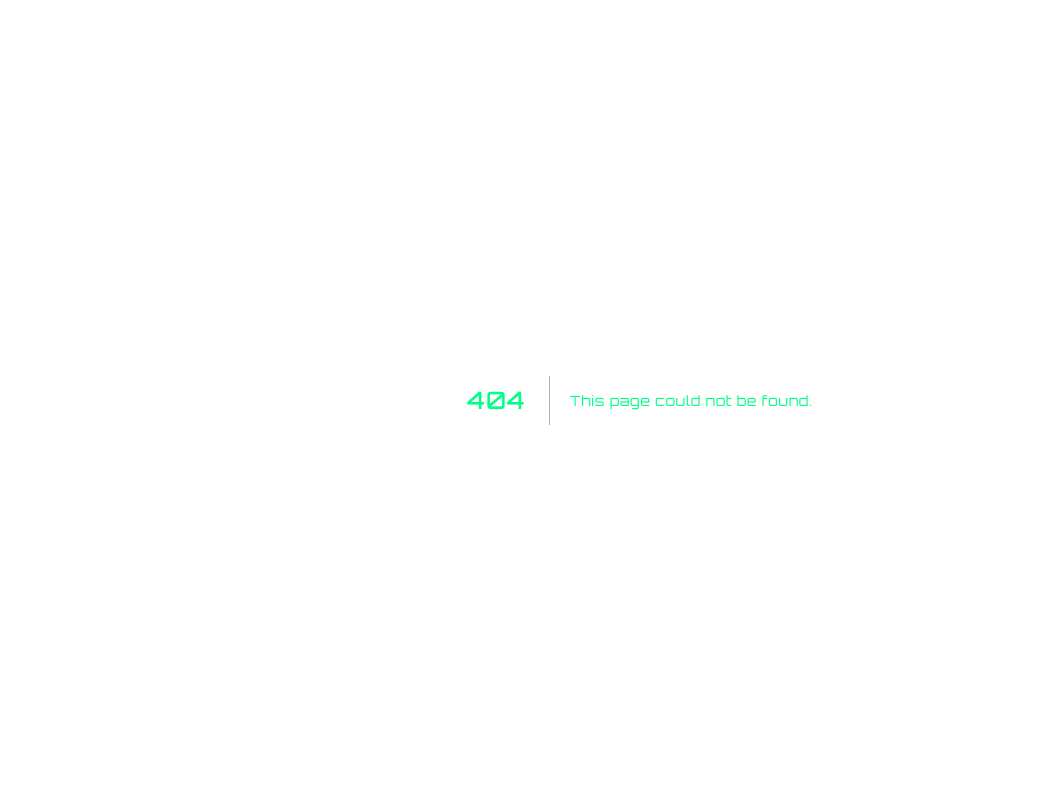
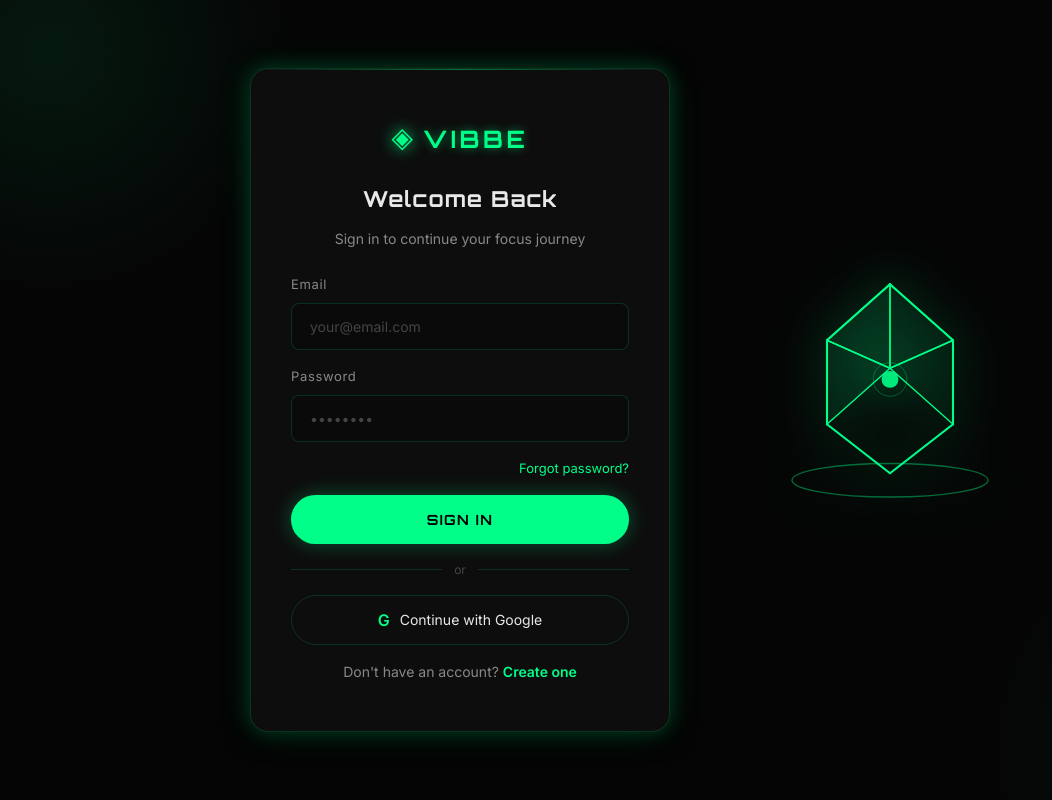
Before and after one commit to WithRae/vibbe, a Next.js app in the folder frontend/: page /login in a window 1280 px wide. Before the commit this address had no page. Shown: the whole page, without its empty margins (0-1052 px from the left). Built offline with nearby package versions, Linux system fonts and the light colour scheme.

Commit message:
YOUR MESSAGE HERE

```diff
--- /dev/null
+++ b/frontend/src/app/login/login.module.css
@@ -0,0 +1,275 @@
+/* ── MAIN ── */
+.main {
+  min-height: 100vh;
+  background: var(--bg-primary);
+  display: flex;
+  align-items: center;
+  justify-content: center;
+  gap: 80px;
+  padding: 40px;
+  position: relative;
+  overflow: hidden;
+}
+
+/* ── BACKGROUND GLOWS ── */
+.bgGlow1 {
+  position: absolute;
+  top: -200px;
+  left: -200px;
+  width: 500px;
+  height: 500px;
+  background: radial-gradient(circle, rgba(0, 255, 136, 0.08) 0%, transparent 70%);
+  pointer-events: none;
+}
+
+.bgGlow2 {
+  position: absolute;
+  bottom: -200px;
+  right: -200px;
+  width: 500px;
+  height: 500px;
+  background: radial-gradient(circle, rgba(0, 255, 136, 0.06) 0%, transparent 70%);
+  pointer-events: none;
+}
+
+/* ── CARD ── */
+.card {
+  background: var(--bg-card);
+  border: 1px solid var(--border-card);
+  border-radius: var(--radius-card);
+  padding: 48px 40px;
+  width: 100%;
+  max-width: 420px;
+  display: flex;
+  flex-direction: column;
+  align-items: center;
+  gap: 16px;
+  box-shadow: var(--shadow-neon);
+  position: relative;
+  z-index: 1;
+}
+
+.card::before {
+  content: '';
+  position: absolute;
+  top: 0;
+  left: 0;
+  right: 0;
+  height: 1px;
+  background: linear-gradient(90deg, transparent, var(--neon-green), transparent);
+  opacity: 0.4;
+  border-radius: var(--radius-card) var(--radius-card) 0 0;
+}
+
+/* ── LOGO ── */
+.logo {
+  display: flex;
+  align-items: center;
+  gap: 10px;
+  margin-bottom: 8px;
+}
+
+.logoIcon {
+  color: var(--neon-green);
+  font-size: 28px;
+  filter: drop-shadow(0 0 8px var(--neon-green));
+}
+
+.logoText {
+  font-family: var(--font-display);
+  font-size: 24px;
+  font-weight: 700;
+  color: var(--neon-green);
+  letter-spacing: 0.15em;
+  text-shadow: 0 0 10px rgba(0, 255, 136, 0.5);
+}
+
+/* ── TITLE ── */
+.title {
+  font-family: var(--font-display);
+  font-size: 22px;
+  color: var(--text-primary);
+  letter-spacing: 0.05em;
+  text-align: center;
+}
+
+.subtitle {
+  font-family: var(--font-ui);
+  font-size: 14px;
+  color: var(--text-secondary);
+  text-align: center;
+  margin-bottom: 8px;
+}
+/* ── FORM ── */
+.form {
+  width: 100%;
+  display: flex;
+  flex-direction: column;
+  gap: 16px;
+}
+
+.inputGroup {
+  display: flex;
+  flex-direction: column;
+  gap: 8px;
+}
+
+.label {
+  font-family: var(--font-ui);
+  font-size: 13px;
+  color: var(--text-secondary);
+  letter-spacing: 0.05em;
+}
+
+.input {
+  width: 100%;
+  padding: 14px 18px;
+  background: var(--bg-secondary);
+  border: 1px solid var(--border-card);
+  border-radius: var(--radius-sm);
+  color: var(--text-primary);
+  font-family: var(--font-ui);
+  font-size: 14px;
+  transition: var(--transition);
+  outline: none;
+}
+
+.input:focus {
+  border-color: var(--neon-green);
+  box-shadow: 0 0 10px rgba(0, 255, 136, 0.2);
+}
+
+.input::placeholder {
+  color: var(--text-muted);
+}
+
+.forgotRow {
+  display: flex;
+  justify-content: flex-end;
+}
+
+.forgotLink {
+  font-family: var(--font-ui);
+  font-size: 13px;
+  color: var(--neon-green);
+  transition: var(--transition);
+}
+
+.forgotLink:hover {
+  text-shadow: 0 0 8px rgba(0, 255, 136, 0.6);
+}
+
+/* ── LOGIN BUTTON ── */
+.loginBtn {
+  width: 100%;
+  padding: 16px;
+  background: var(--neon-green);
+  color: #000;
+  font-family: var(--font-display);
+  font-weight: 700;
+  font-size: 14px;
+  letter-spacing: 0.1em;
+  text-transform: uppercase;
+  border: none;
+  border-radius: var(--radius-btn);
+  cursor: pointer;
+  transition: var(--transition);
+  box-shadow: 0 0 20px rgba(0, 255, 136, 0.3);
+}
+
+.loginBtn:hover {
+  background: #fff;
+  box-shadow: var(--shadow-neon-strong);
+}
+
+/* ── DIVIDER ── */
+.divider {
+  display: flex;
+  align-items: center;
+  gap: 12px;
+}
+
+.dividerLine {
+  flex: 1;
+  height: 1px;
+  background: var(--border-card);
+}
+
+.dividerText {
+  font-family: var(--font-ui);
+  font-size: 12px;
+  color: var(--text-muted);
+}
+
+/* ── GOOGLE BUTTON ── */
+.googleBtn {
+  width: 100%;
+  padding: 14px;
+  background: transparent;
+  color: var(--text-primary);
+  font-family: var(--font-ui);
+  font-size: 14px;
+  border: 1px solid var(--border-card);
+  border-radius: var(--radius-btn);
+  cursor: pointer;
+  transition: var(--transition);
+  display: flex;
+  align-items: center;
+  justify-content: center;
+  gap: 10px;
+}
+
+.googleBtn:hover {
+  border-color: var(--neon-green);
+  box-shadow: 0 0 10px rgba(0, 255, 136, 0.2);
+}
+
+.googleBtn span {
+  font-weight: 700;
+  color: var(--neon-green);
+  font-size: 16px;
+}
+
+/* ── REGISTER TEXT ── */
+.registerText {
+  font-family: var(--font-ui);
+  font-size: 14px;
+  color: var(--text-secondary);
+  text-align: center;
+}
+
+.registerLink {
+  color: var(--neon-green);
+  font-weight: 600;
+  transition: var(--transition);
+}
+
+.registerLink:hover {
+  text-shadow: 0 0 8px rgba(0, 255, 136, 0.6);
+}
+
+/* ── AVATAR ── */
+.avatarWrapper {
+  width: 280px;
+  height: 280px;
+  display: flex;
+  align-items: center;
+  justify-content: center;
+}
+
+.avatarSvg {
+  width: 100%;
+  height: 100%;
+}
+
+/* ── RESPONSIVE ── */
+@media (max-width: 768px) {
+  .main {
+    flex-direction: column;
+    gap: 40px;
+  }
+  .avatarWrapper {
+    width: 180px;
+    height: 180px;
+  }
+}
--- /dev/null
+++ b/frontend/src/app/login/page.tsx
@@ -0,0 +1,132 @@
+'use client';
+
+import { useState } from 'react';
+import { motion } from 'framer-motion';
+import styles from './login.module.css';
+
+export default function LoginPage() {
+  const [email, setEmail] = useState('');
+  const [password, setPassword] = useState('');
+
+  const handleLogin = (e: React.FormEvent) => {
+    e.preventDefault();
+    console.log('Login:', email, password);
+  };
+
+  return (
+    <main className={styles.main}>
+
+      {/* Background glow effects */}
+      <div className={styles.bgGlow1}></div>
+      <div className={styles.bgGlow2}></div>
+
+      <motion.div
+        className={styles.card}
+        initial={{ opacity: 0, y: 40 }}
+        animate={{ opacity: 1, y: 0 }}
+        transition={{ duration: 0.6 }}
+      >
+        {/* Logo */}
+        <div className={styles.logo}>
+          <span className={styles.logoIcon}>◈</span>
+          <span className={styles.logoText}>VIBBE</span>
+        </div>
+
+        <h1 className={styles.title}>Welcome Back</h1>
+        <p className={styles.subtitle}>Sign in to continue your focus journey</p>
+
+        {/* Form */}
+        <div className={styles.form}>
+          <div className={styles.inputGroup}>
+            <label className={styles.label}>Email</label>
+            <input
+              type="email"
+              className={styles.input}
+              placeholder="your@email.com"
+              value={email}
+              onChange={(e) => setEmail(e.target.value)}
+            />
+          </div>
+
+          <div className={styles.inputGroup}>
+            <label className={styles.label}>Password</label>
+            <input
+              type="password"
+              className={styles.input}
+              placeholder="••••••••"
+              value={password}
+              onChange={(e) => setPassword(e.target.value)}
+            />
+          </div>
+
+          <div className={styles.forgotRow}>
+            <a href="#" className={styles.forgotLink}>Forgot password?</a>
+          </div>
+
+          <motion.button
+            className={styles.loginBtn}
+            onClick={handleLogin}
+            whileHover={{ scale: 1.02 }}
+            whileTap={{ scale: 0.98 }}
+          >
+            Sign In
+          </motion.button>
+
+          <div className={styles.divider}>
+            <span className={styles.dividerLine}></span>
+            <span className={styles.dividerText}>or</span>
+            <span className={styles.dividerLine}></span>
+          </div>
+
+          <motion.button
+            className={styles.googleBtn}
+            whileHover={{ scale: 1.02 }}
+            whileTap={{ scale: 0.98 }}
+          >
+            <span>G</span>
+            Continue with Google
+          </motion.button>
+        </div>
+
+        <p className={styles.registerText}>
+          Don't have an account?{' '}
+          <a href="/register" className={styles.registerLink}>Create one</a>
+        </p>
+
+      </motion.div>
+
+      {/* Sentinel Avatar */}
+      <motion.div
+        className={styles.avatarWrapper}
+        animate={{
+          y: [0, -15, 0],
+          filter: [
+            'drop-shadow(0 0 20px #00ff88)',
+            'drop-shadow(0 0 40px #00ff88)',
+            'drop-shadow(0 0 20px #00ff88)',
+          ],
+        }}
+        transition={{ duration: 3, repeat: Infinity, ease: 'easeInOut' }}
+      >
+        <svg viewBox="0 0 200 200" className={styles.avatarSvg}>
+          <ellipse cx="100" cy="160" rx="70" ry="12"
+            fill="none" stroke="#00ff88" strokeWidth="1" opacity="0.4"/>
+          <polygon points="100,20 145,60 145,120 100,155 55,120 55,60"
+            fill="none" stroke="#00ff88" strokeWidth="1.5"/>
+          <polygon points="100,20 145,60 100,80"
+            fill="rgba(0,255,136,0.05)" stroke="#00ff88" strokeWidth="1"/>
+          <polygon points="100,20 55,60 100,80"
+            fill="rgba(0,255,136,0.08)" stroke="#00ff88" strokeWidth="1"/>
+          <polygon points="145,60 145,120 100,80"
+            fill="rgba(0,255,136,0.04)" stroke="#00ff88" strokeWidth="1"/>
+          <polygon points="55,60 55,120 100,80"
+            fill="rgba(0,255,136,0.07)" stroke="#00ff88" strokeWidth="1"/>
+          <circle cx="100" cy="88" r="6" fill="#00ff88" opacity="0.9"/>
+          <circle cx="100" cy="88" r="12"
+            fill="none" stroke="#00ff88" strokeWidth="0.5" opacity="0.4"/>
+        </svg>
+      </motion.div>
+
+    </main>
+  );
+}
```
